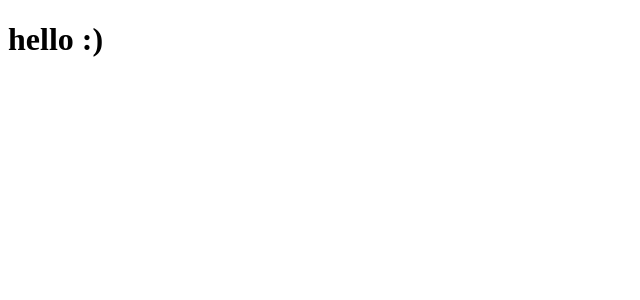
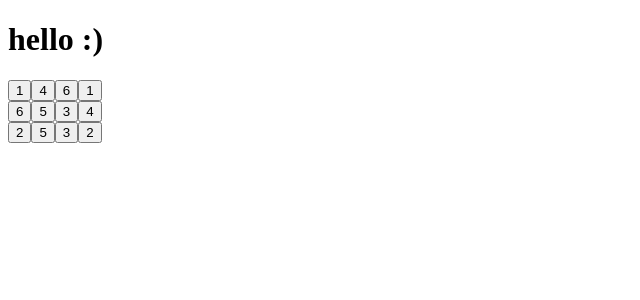
Before and after one commit to annacano0/memory-cards-react, a Next.js app: page / in a window 1280 px wide. Shown: the top 300 px of the page, without its empty margins (0-640 px from the left). Built offline with nearby package versions, Linux system fonts and the light colour scheme.

Commit message:
FEAT: Flipping a card - Clicking over a card

```diff
--- /dev/null
+++ b/src/components/Board.jsx
@@ -0,0 +1,37 @@
+'use client'
+import { useEffect, useState } from "react";
+import { createNewBoardFromMockData, createNewBoard } from '../utils/boardHelper.js';
+import Card from "./Card.jsx";
+
+export default function Board({ rows=3, columns=4, mockData }) {
+    const [board, setBoard] = useState([])
+
+    useEffect(() => {
+        function getNewBoard() {
+            let newBoard
+            if (mockData) {
+                newBoard = createNewBoardFromMockData(mockData)
+            } else {
+                newBoard = createNewBoard(rows, columns)
+            }
+            setBoard(newBoard);
+        }
+        getNewBoard();
+    }, [mockData]);
+
+
+    return (
+        <>
+            <div className="board" data-testid='board'>
+                {board.map((row, rowIndex) => (
+                    <div className='board-row' data-testid='board-row' key={rowIndex}>
+                        {row.map((card, cellIndex) => (
+                            <Card key={cellIndex} rowIndex={rowIndex} columnIndex={cellIndex} cardNumber={card.cardNumber}></Card>
+                        ))}
+                    </div>
+                ))}
+            </div>
+        </>
+    )
+
+}
--- /dev/null
+++ b/src/components/Card.jsx
@@ -0,0 +1,16 @@
+import {useState } from "react";
+
+export default function Card({rowIndex, columnIndex, cardNumber}) {
+    const [isCovered, setIsCovered] = useState(true)
+
+    function handleClickCard() {
+        setIsCovered(!isCovered)
+    }
+
+
+    return (
+        <>
+            <button onClick={handleClickCard} className={`board-card ${isCovered ? 'unflipped' : 'flipped'}`} data-testid={`board-card${rowIndex + 1}-${columnIndex + 1}`} >{cardNumber}</button>
+        </>
+    )
+}
--- a/src/components/Game.jsx
+++ b/src/components/Game.jsx
@@ -1,24 +1,35 @@
+'use client'
+import {useState} from 'react'
+import {useEffect} from 'react'
+import MockDataForm from "./MockDataForm"
+import Board from "./Board"
+
 export default function Game () {
+  const [mockData, setMockData] = useState('')
+  const [mockDataFormVisible, setMockDataFormVisible] = useState(false)
+
+  useEffect(() => {
+    document.addEventListener('keydown', handleKeyPress)
+
+    return () => {
+      document.removeEventListener('keydown', handleKeyPress)
+    }
+  }, [handleKeyPress])
+
+  function handleKeyPress(e){
+    if (e.ctrlKey && e.key.toUpperCase() === 'M') {
+      setMockDataFormVisible(!mockDataFormVisible)
+    }
+  }
+
+  function handleMockData(newMockData){
+    setMockData(newMockData)
+  }
+
   return (
     <>
-      <div data-test-id='board-row'>
-        <div data-testid='board-card' className='unflipped' />
-        <div data-testid='board-card' className='unflipped' />
-        <div data-testid='board-card' className='unflipped' />
-        <div data-testid='board-card' className='unflipped' />
-      </div>
-      <div data-test-id='board-row'>
-        <div data-testid='board-card' className='unflipped' />
-        <div data-testid='board-card' className='unflipped' />
-        <div data-testid='board-card' className='unflipped' />
-        <div data-testid='board-card' className='unflipped' />
-      </div>
-      <div data-test-id='board-row'>
-        <div data-testid='board-card' className='unflipped' />
-        <div data-testid='board-card' className='unflipped' />
-        <div data-testid='board-card' className='unflipped' />
-        <div data-testid='board-card' className='unflipped' />
-      </div>
+      {mockDataFormVisible && <MockDataForm setNewMockData={handleMockData}/>}
+      <Board mockData={mockData}/>
     </>
   )
 }
--- /dev/null
+++ b/src/components/MockDataForm.jsx
@@ -0,0 +1,23 @@
+import {useState} from 'react'
+
+export default function MockDataForm({setNewMockData}){
+    const [mockData, setMockData] = useState("| 1 | 1 |")
+
+    function handleSubmit(e){
+        e.preventDefault()
+        setNewMockData(mockData)
+    }
+
+    function handleInputChange(e){
+        setMockData(e.target.value)
+    }
+
+    return (
+        <>
+            <form onSubmit={(event)=>handleSubmit(event)}>
+                <input data-testid="mock-data-input" value={mockData} onChange={(event) => handleInputChange(event)} type="text"/>
+                <button data-testid="mock-data-submit">Submit</button>
+            </form>
+        </>
+    )
+}
--- /dev/null
+++ b/src/utils/boardHelper.js
@@ -0,0 +1,87 @@
+export function createNewBoard(rows, columns) {
+    let board = []
+    let cardNumbers=[]
+
+    for (let i = 1; i <= (rows*columns) / 2; i++) {
+        cardNumbers.push(i);
+        cardNumbers.push(i);
+    }
+
+    cardNumbers = shuffleArray(cardNumbers);
+    let cardIndex = 0
+
+    for (let row = 0; row < rows; row += 1) {
+        board.push([])
+        for (let column = 0; column < columns; column += 1) {
+            board[row].push({
+                y: row,
+                x: column,
+                cardNumber: cardNumbers[cardIndex],
+            })
+            cardIndex++
+        }
+    }
+    return board
+}
+
+export function createNewBoardFromMockData(mockData) {
+    let board = []
+    let parsedMockData = mockData
+    if (typeof mockData === 'string' && mockData.includes('|')){
+        parsedMockData = parseMockDataToString(mockData)
+        console.log("parsed mock data: "+  (typeof parsedMockData))
+    }
+    if (validateMockData(parsedMockData)) {
+        console.log("validado mock data")
+        let mockBoard = parsedMockData.split('-')
+        mockBoard = mockBoard.map((row) => { return row.split('') })
+        for (let row = 0; row < mockBoard.length; row += 1) {
+            board.push([])
+            for (let column = 0; column < mockBoard[0].length; column += 1) {
+                board[row].push({
+                    y: row,
+                    x: column,
+                    cardNumber: mockBoard[row][column],
+                })
+            }
+        }
+    }
+    console.log("se genera un board del mock:")
+    console.log(board)
+
+    return board
+}
+
+function parseMockDataToString(data) {
+    let strData = data.split(/\r?\n/).join('-')
+    strData = strData.replaceAll(' ', '')
+    strData = strData.replaceAll('|', '')
+    while (strData[strData.length - 1] === '-') {
+        strData = strData.slice(0, -1)
+    }
+    return strData
+}
+
+function validateMockData(mockData) {//TODO: validar si son numeros :)
+    let isValidaData=true
+    if (mockData === undefined || mockData == '' || typeof mockData != 'string') {
+        isValidaData = false
+    } else {
+        if (mockData.includes('-')) {
+            isValidaData = validateMockDataRows(mockData.split('-'))
+        }
+    }
+    return isValidaData
+}
+
+function validateMockDataRows(){
+    //TODO: to implement
+}
+
+function shuffleArray(array) {
+    for (let i = array.length - 1; i > 0; i--) {
+        const j = Math.floor(Math.random() * (i + 1));
+        [array[i], array[j]] = [array[j], array[i]];
+    }
+    return array;
+}
```
